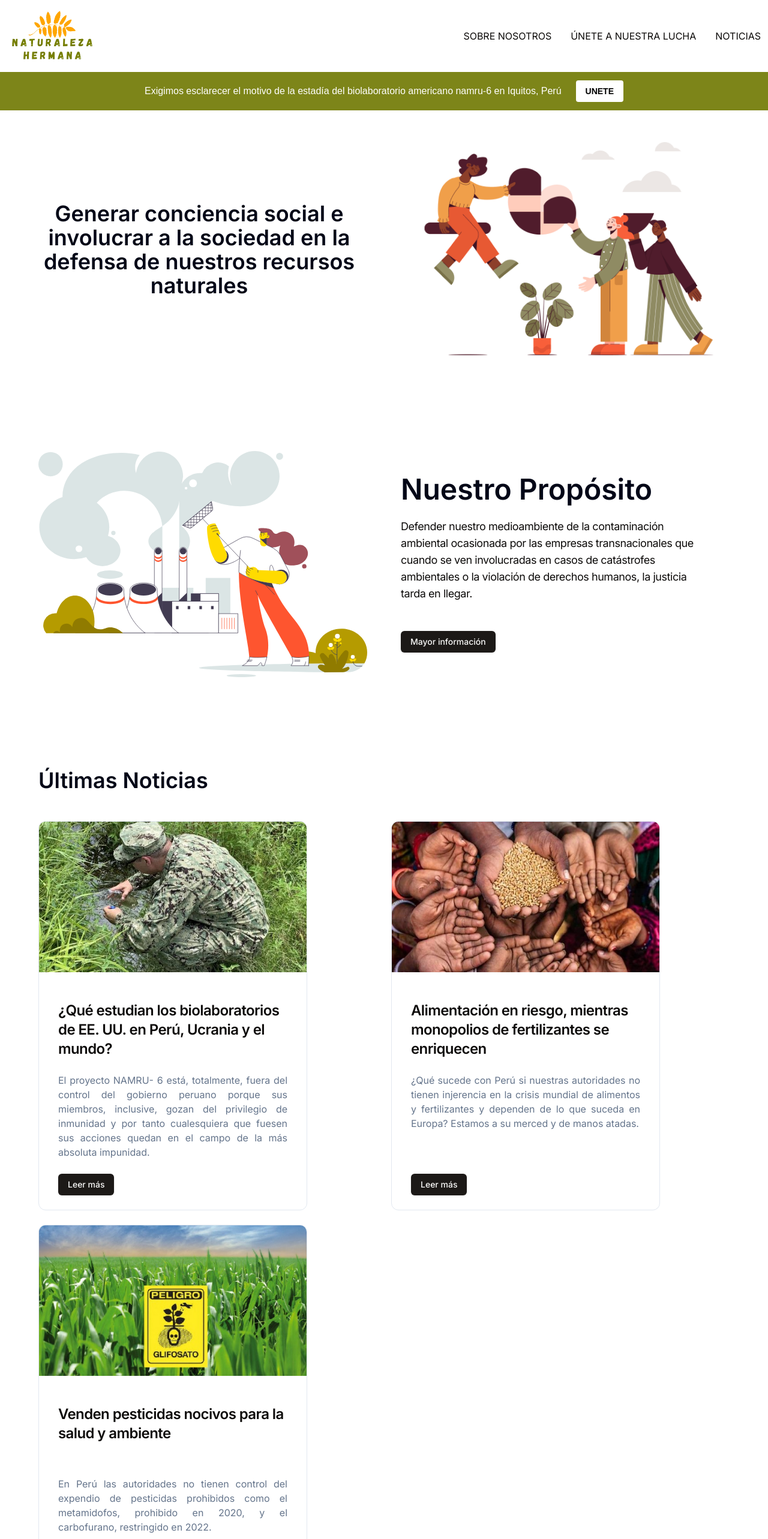
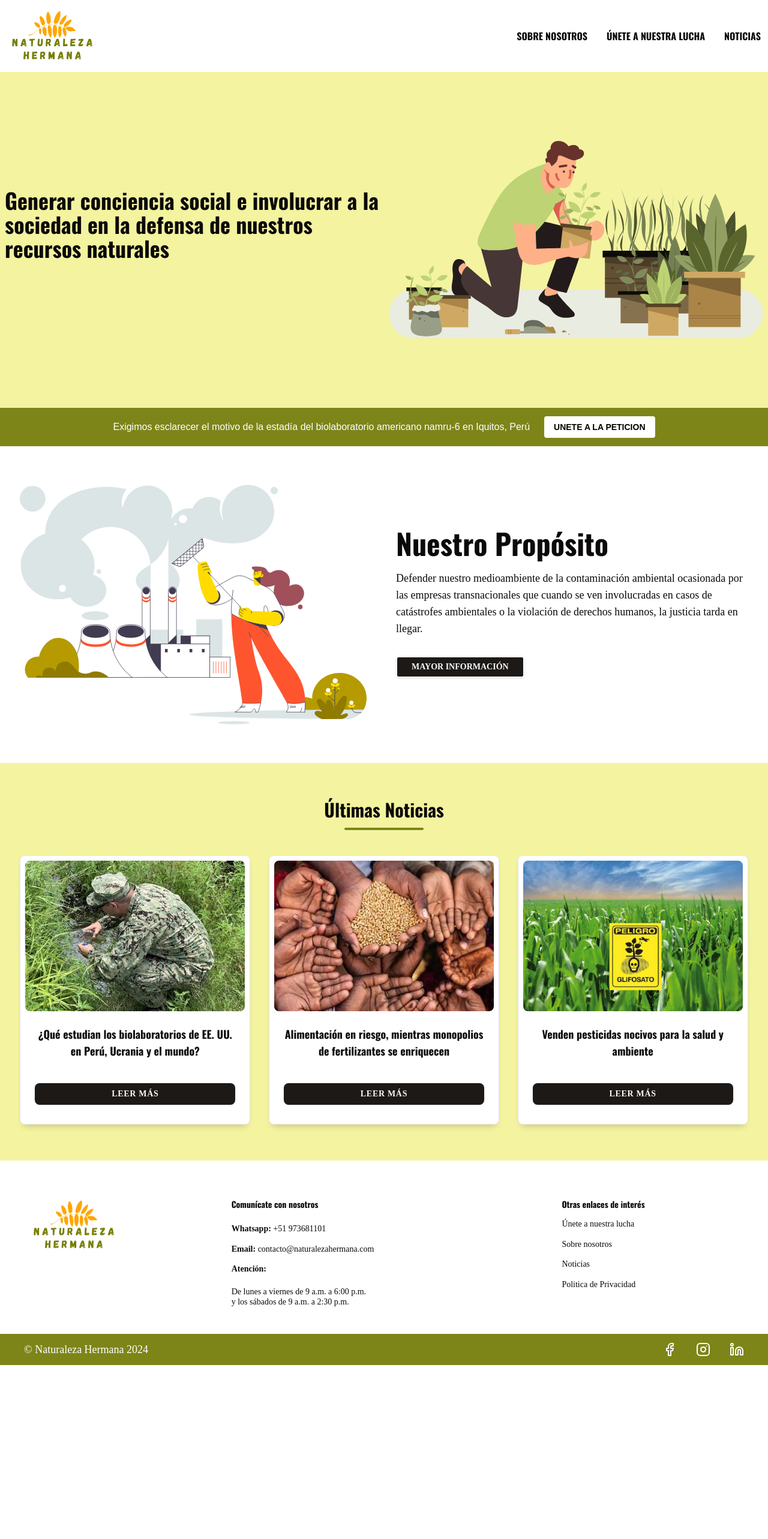
Before and after one commit to jonico22/naturaleza, a Next.js app: page / in a window 1280 px wide. Shown: the top 2566 px of the page at 60% size. After the commit the page ends 2276 px from the top, so only its background shows below. Built offline with nearby package versions, Linux system fonts and the light colour scheme.

Commit message:
feat: mejoras

```diff
--- a/src/app/layout.tsx
+++ b/src/app/layout.tsx
@@ -1,13 +1,27 @@
 import "@/styles/globals.css"
-
 import type { Metadata } from "next"
-import { Inter } from "next/font/google"
 import { siteConfig } from "@/config/site"
 import { cn } from "@/lib/utils"
 import {Header} from "@/components/header"
 import {Footer} from "@/components/footer"
+import Script from "next/script"
+import { Didact_Gothic  } from 'next/font/google'
+import localFont from 'next/font/local'
 
-const inter = Inter({ subsets: ["latin"] })
+export const oswald = localFont({
+  src :[
+      {
+        path: '../styles/Oswald-Bold.ttf',
+      }
+  ]
+})
+export const didact_gothic = Didact_Gothic({
+  subsets: ['latin'],
+  weight: '400',
+  variable: '--font-didact_gothic',
+})
+
+
 
 interface RootLayoutProps {
   children: React.ReactNode
@@ -67,21 +81,19 @@ export default function RootLayout({ children }: RootLayoutProps) {
         <link rel="icon" type="image/png" sizes="16x16" href="/favicon-16x16.png" />
         <link rel="manifest" href="/site.webmanifest" />
         <link rel="mask-icon" href="/safari-pinned-tab.svg" color="#5bbad5" />
-      <link rel="preconnect" href="https://fonts.googleapis.com" />
-      <link rel="preconnect" href="https://fonts.gstatic.com" />
-      <link href="https://fonts.googleapis.com/css2?family=Didact+Gothic&family=Oswald:wght@200..700&display=swap" rel="stylesheet" />
         <meta name="msapplication-TileColor" content="#da532c" />
         <meta name="theme-color" content="#ffffff" />
       </head>
       <body
         className={cn(
           "min-h-screen",
-          inter.className
         )}
       >
         <Header />
           {children}
           <Footer />
+          <div id="fb-root"></div>
+        <Script async defer crossOrigin="anonymous" src="https://connect.facebook.net/es_ES/sdk.js#xfbml=1&version=v19.0" nonce="KXYOdNDX"/>
       </body>
     </html>
   )
--- a/src/app/page.tsx
+++ b/src/app/page.tsx
@@ -4,8 +4,8 @@ import { Banner } from "@/components/banner";
 export default function Home() {
   return (
     <main className="flex min-h-screen flex-col items-center justify-between">
+      <Main/>
       <Banner />
-      <Main/>
       <Feature/>
       <Blog/>
     </main>
--- a/src/components/banner/banner.tsx
+++ b/src/components/banner/banner.tsx
@@ -4,7 +4,7 @@ export const Banner = () => {
         <p className="text-base">Exigimos esclarecer el motivo de la estadía del biolaboratorio americano namru-6 en Iquitos, Perú</p>
         <div className="max-sm:mt-4 sm:ml-6 flex gap-4">
             <button type="button" className="bg-white text-black font-semibold py-2 px-4 rounded text-sm hover:bg-slate-100">
-                UNETE
+                UNETE A LA PETICION
             </button>
 
         </div>
--- a/src/components/footer/footer.tsx
+++ b/src/components/footer/footer.tsx
@@ -1,23 +1,23 @@
 import { Button } from '@/components/ui/button';
 import { Separator } from "@/components/ui/separator"
 import { Facebook, Instagram,Linkedin } from "lucide-react"
-
+import { oswald } from '@/app/layout';
 function FooterColumnInfo() {
   return (
     <div className="flex flex-col">
-      <p className="mb-4 text-sm font-semibold leading-tight text-blue-950">
+      <p className={"mb-6 text-sm font-semibold leading-tight " + oswald.className}>
         Comunícate con nosotros
       </p>
       <div className="flex flex-col gap-4">
-        <a href="/" className="text-sm leading-tight text-slate-500">
-        Whatsapp: +51 973681101
+        <a href="/" className="text-sm leading-tight ">
+       <strong>Whatsapp:</strong>  +51 973681101
         </a>
-        <a href="/" className="text-sm leading-tight text-slate-500">
-        Email: contacto@naturalezahermana.com
+        <a href="/" className="text-sm leading-tight ">
+        <strong>Email:</strong>     contacto@naturalezahermana.com
 
         </a>
-        <a href="/" className="text-sm leading-tight text-slate-500">
-        Atención: <br/>
+        <a href="/" className="text-sm leading-tight ">
+       <strong className='block mb-5'> Atención: </strong>
         De lunes a viernes de 9 a.m. a 6:00 p.m. <br/>
         y los sábados de 9 a.m. a 2:30 p.m.
         </a>
@@ -29,20 +29,20 @@ function FooterColumnInfo() {
 function FooterColumn() {
   return (
     <div className="flex flex-col">
-      <p className="mb-4 text-sm font-semibold leading-tight text-blue-950">
+      <p className={"mb-4 text-sm font-semibold leading-tight " +  oswald.className}>
         Otras enlaces de interés
       </p>
       <div className="flex flex-col gap-4">
-        <a href="/unete-a-nuestra-lucha/estadia-del-biolaboratorio-americano-namru-6-en-iquitos-peru" className="text-sm leading-tight text-slate-500">
+        <a href="/unete-a-nuestra-lucha/estadia-del-biolaboratorio-americano-namru-6-en-iquitos-peru" className="text-sm leading-tight ">
         Únete a nuestra lucha
         </a>
-        <a href="/sobre-nosotros" className="text-sm leading-tight text-slate-500">
+        <a href="/sobre-nosotros" className="text-sm leading-tight ">
         Sobre nosotros
         </a>
-        <a href="/noticias" className="text-sm leading-tight text-slate-500">
+        <a href="/noticias" className="text-sm leading-tight ">
          Noticias
         </a>
-        <a href="/politica-de-privacidad" className="text-sm leading-tight text-slate-500">
+        <a href="/politica-de-privacidad" className="text-sm leading-tight ">
           Politica de Privacidad
         </a>
       </div>
@@ -52,7 +52,7 @@ function FooterColumn() {
 
 function Copyright() {
   return (
-    <p className="w-full text-xs text-slate-500">
+    <p className="w-full text-lg text-white">
       © Naturaleza Hermana 2024
     </p>
   );
@@ -61,8 +61,9 @@ function Copyright() {
 
 export const Footer = () => {
   return(
+    <>
     <div className="m-auto flex w-full max-w-screen-2xl flex-col gap-1 px-3 py-6 lg:px-12  mt-10">
-      <div className="mb-6 flex w-full flex-col gap-12 lg:mb-24 lg:flex-row lg:gap-20">
+      <div className="mb-6 flex w-full flex-col gap-12 lg:mb-5 lg:flex-row lg:gap-20">
         <div className="flex flex-col items-center gap-6 text-center lg:items-start lg:text-left 2xl:grow">
           <img src="/logo.png" alt="Naturela Hermana" width={150} />
         </div>
@@ -73,17 +74,20 @@ export const Footer = () => {
           <FooterColumn />
         </div>
       </div>
-      <Separator className="my-4" />
+    </div>
+    <div className='w-full bg-primaryNature px-10 py-7 md:py-3'>
       <div
-        className="flex w-full flex-col-reverse items-center gap-6 text-center lg:flex-row lg:items-center lg:gap-0 lg:text-left"
+        className="mx-auto max-w-screen-2xl flex  flex-col-reverse items-center gap-3 text-center lg:flex-row lg:items-center lg:gap-0 lg:text-left"
       >
         <Copyright />
-        <div className="flex gap-8">
+        <div className="flex gap-8 text-white">
           <Facebook />
           <Instagram />
           <Linkedin />
         </div>
       </div>
-    </div>
+      </div>
+    </>
+
   )
 }
--- a/src/components/header/header.tsx
+++ b/src/components/header/header.tsx
@@ -1,23 +1,26 @@
 import { Button } from '@/components/ui/button';
 import { HamburgerMenuIcon } from  "@radix-ui/react-icons";
 import Link from 'next/link'
+import { oswald } from '@/app/layout';
 
 export const Header = () => {
   return(
     <div className="m-auto flex size-full max-w-screen-2xl items-center justify-between px-3 py-4 2xl:px-12">
-      <div className="flex items-center justify-start gap-2 min-[375px]:gap-4 lg:gap-0">
-        <Button  size="icon" aria-label="Menu" className="lg:hidden">
-          <HamburgerMenuIcon className="stroke-inherit" />
-        </Button>
-        <Link href="/">
+      <div className="flex items-center justify-start gap-10 min-w-[95%] lg:min-w-max lg:gap-0">
+        <Link href="/" >
           <img src="/logo.png" alt="Naturela Hermana" width={150} />
         </Link>
+        <button id="toggle" className="lg:hidden ml-auto">
+          <svg className="w-7 h-7" fill="#000" viewBox="0 0 20 20" xmlns="http://www.w3.org/2000/svg">
+            <path fillRule="evenodd" d="M3 5a1 1 0 011-1h12a1 1 0 110 2H4a1 1 0 01-1-1zM3 10a1 1 0 011-1h12a1 1 0 110 2H4a1 1 0 01-1-1zM3 15a1 1 0 011-1h12a1 1 0 110 2H4a1 1 0 01-1-1z" clipRule="evenodd" />
+          </svg>
+        </button>
       </div>
-      <div className="hidden gap-10 md:flex">
+      <div className="hidden gap-8 md:flex">
         <div className="hidden gap-8 lg:flex">
-          <Link href="/sobre-nosotros"> SOBRE NOSOTROS</Link>
-          <Link href="/unete-a-nuestra-lucha/estadia-del-biolaboratorio-americano-namru-6-en-iquitos-peru">  ÚNETE A NUESTRA LUCHA</Link>
-          <Link href="/noticias"> NOTICIAS </Link>
+          <Link href="/sobre-nosotros" className={oswald.className}> SOBRE NOSOTROS</Link>
+          <Link href="/unete-a-nuestra-lucha/estadia-del-biolaboratorio-americano-namru-6-en-iquitos-peru" className={oswald.className}>  ÚNETE A NUESTRA LUCHA</Link>
+          <Link href="/noticias" className={oswald.className}> NOTICIAS </Link>
         </div>
 
       </div>
--- a/src/components/hero/Hero.tsx
+++ b/src/components/hero/Hero.tsx
@@ -1,14 +1,14 @@
 import './styles.css'
-
+import { oswald } from '@/app/layout'
 type PropsHero = {
   title:string,
   style?:string
 }
 export const Hero = ({title,style='lg:h-[20vh]'}:PropsHero)=>{
   return(
-    <div className="bg  px-6 sm:py-20 py-10 font-[sans-serif] ">
+    <div className="bg px-6 sm:py-20 py-10 ">
       <div className= {"max-w-screen-xl mx-auto text-center text-black flex items-center justify-center h-[30vh]" + style} >
-        <h1 className="text-5xl max-sm:text-3xl font-extrabold leading-tight">{title}</h1>
+        <h1 className={"text-5xl max-sm:text-3xl  font-bold "+ oswald.className}>{title}</h1>
       </div>
     </div>
   )
--- a/src/components/home/blog/blog.tsx
+++ b/src/components/home/blog/blog.tsx
@@ -1,55 +1,25 @@
 import { Button } from '@/components/ui/button';
-function PostImageCard({ src, className }:any) {
-  return (
-    <div className="flex max-w-[600px] flex-col items-start gap-6 overflow-hidden">
-      <div
-        className="flex h-[280px] w-full items-center justify-center overflow-hidden rounded-3xl bg-slate-100 md:h-[310px] center"
-      >
-        <img src={src} alt="" className={className} />
-      </div>
-      <div className="flex flex-col items-start gap-3">
-        <div className="flex flex-col gap-2">
-          <h3 className="text-2xl font-semibold">
-            Blog Post Heading
-          </h3>
-        </div>
-        <Button >
-        Ver más
-      </Button>
-      </div>
-    </div>
-  );
-};
+import { oswald } from '@/app/layout';
 
 function BgCard({name,nameImage,description}:any) {
   return (
-    <div className="flex max-w-md flex-col items-start gap-6 overflow-hidden rounded-xl border border-slate-200">
-      <div
-        className={"flex w-full items-center justify-center bg-[url(https://tailframes.com/images/squares-bg.webp')] bg-cover bg-center bg-no-repeat "}
-      >
-        <img src={nameImage} alt="list" height={251} style={{height:'251px', width:'100%', objectFit:'cover'}}/>
-      </div>
-      <div className="flex flex-col items-start gap-4 px-4 py-6 md:gap-6 md:px-8">
-        <p className="text-2xl font-semibold tracking-tight" style={{minHeight:'96px'}}>
-          {name}
-        </p>
-        <p className="text-base text-slate-500" style={{textAlign:'justify', minHeight:'144px'}}>
-          {description}
-        </p>
-        <Button> Leer más </Button>
-      </div>
+    <div className="bg-white shadow-[0_8px_12px_-6px_rgba(0,0,0,0.2)] border p-2 w-full max-w-sm rounded-lg  overflow-hidden mx-auto mt-4">
+    <img src={nameImage} className="w-full rounded-lg object-cover" style={{height:'251px', width:'100%'}} />
+    <div className="px-4 my-6 text-center">
+      <h3 className={"text-lg font-semibold " + oswald.className}>{name}</h3>
+        <Button className={'px-6 py-2 w-full mt-10 rounded-lg text-sm tracking-wider font-semibold '} > LEER MÁS </Button>
     </div>
+  </div>
   );
 };
 export const Blog = () => {
   return(
-    <section className="m-auto flex w-full max-w-screen-2xl flex-col gap-12 px-6 py-12 md:px-16">
-    <div className="flex justify-between">
-      <h3 className="text-4xl font-semibold text-slate-950">
-        Últimas Noticias
-      </h3>
-    </div>
-    <div className="grid w-full grid-flow-row justify-items-start gap-x-0 gap-y-6 md:gap-6 lg:grid-cols-2 2xl:grid-cols-3">
+    <section className="bg-secondNature w-full py-5 px-5 mt-10">
+        <div className="text-center mt-10">
+          <h2 className={"text-3xl font-extrabold inline-block relative after:absolute after:w-4/6 after:h-1 after:left-0 after:right-0 after:-bottom-4 after:mx-auto after:bg-primaryNature after:rounded-full " + oswald.className}>Últimas Noticias</h2>
+        </div>
+
+    <div className="mb-10 grid grid-cols-1 md:grid-cols-2 lg:grid-cols-3 gap-1 mt-10 max-md:max-w-lg mx-auto max-w-7xl">
         <BgCard name={'¿Qué estudian los biolaboratorios de EE. UU. en Perú, Ucrania y el mundo?'}
         nameImage={'/blog1.jpeg'} description={' El proyecto NAMRU- 6 está, totalmente, fuera del control del gobierno peruano porque sus miembros, inclusive, gozan del privilegio de inmunidad y por tanto cualesquiera que fuesen sus acciones quedan en el campo de la más absoluta impunidad.'}/>
         <BgCard name={'Alimentación en riesgo, mientras monopolios de fertilizantes se enriquecen'}
--- a/src/components/home/feature/feature.tsx
+++ b/src/components/home/feature/feature.tsx
@@ -1,33 +1,22 @@
 import { Button } from '@/components/ui/button';
+import { oswald } from '@/app/layout';
 export const Feature = () => {
   return(
     <section
-      className="m-auto grid w-full max-w-screen-2xl grid-flow-row flex-wrap items-center gap-x-0 gap-y-6 px-3
-      py-6 text-center md:gap-x-14 md:px-16 md:py-14 lg:grid-cols-2 lg:text-start "
+      className="w-full px-6 py-6"
       >
-      <div
-        className="flex w-full max-w-2xl items-center justify-center justify-self-end rounded-2xl  md:py-12"
-      >
-        <img
-          src="/feature2.svg"
-          alt=""
-        />
-      </div>
-      <div className="flex flex-col gap-6 justify-self-start md:gap-12">
-        <div className="flex max-w-lg flex-col gap-6">
-          <h3 className="text-3xl font-semibold text-slate-950 md:text-5xl">
-          Nuestro Propósito
-          </h3>
-          <h4 className="text-lg font-normal tracking-tight">
-             Defender nuestro medioambiente de la contaminación ambiental ocasionada por las empresas transnacionales que cuando se ven involucradas en casos de catástrofes ambientales o la violación de derechos humanos, la justicia tarda en llegar.
-          </h4>
+
+      <div className="grid md:grid-cols-2 items-center gap-10 max-w-7xl max-md:max-w-md mx-auto mt-10">
+        <div className="md:h-[400px]">
+          <img src="/feature2.svg" className="w-full h-full object-contain" />
         </div>
-        <div>
-          <Button>
-           Mayor información
-          </Button>
+        <div className="max-md:text-center">
+          <h3 className={"md:text-5xl text-3xl md:leading-10 font-bold " + oswald.className}> Nuestro Propósito</h3>
+          <p className="mt-6 text-lg"> Defender nuestro medioambiente de la contaminación ambiental ocasionada por las empresas transnacionales que cuando se ven involucradas en casos de catástrofes ambientales o la violación de derechos humanos, la justicia tarda en llegar.</p>
+          <Button type="button" className="px-6 py-2 mt-8 font-semibold rounded text-sm outline-none border-2 border-white">MAYOR INFORMACIÓN</Button>
         </div>
       </div>
+
     </section>
   )
 }
--- a/src/components/home/main/main.tsx
+++ b/src/components/home/main/main.tsx
@@ -1,21 +1,17 @@
+import { oswald } from "@/app/layout"
 export const Main = () => {
   return(
     <section
-      className="flex size-full items-start justify-center bg-cover bg-center bg-no-repeat"
->
-      <div
-        className="flex max-w-screen-2xl flex-1 grow flex-col-reverse items-start justify-start gap-12 px-3 md:px-12 xl:flex-row"
-      >
-        <div className="lx:px-36 mb-0 flex flex-1 ">
-          <div className="flex  flex-col gap-6 items-center justify-center w-full" style={{height:'58vh'}}>
-            <h3 className="text-2xl font-semibold text-slate-950 lg:text-4xl" style={{textAlign:'center'}}>
-            Generar conciencia social e involucrar a la sociedad en la defensa de nuestros recursos naturales
-            </h3>
-          </div>
+      className="w-full bg-secondNature pb-10" style={{minHeight:'58vh'}}>
 
+      <div className="grid md:grid-cols-2 items-center md:gap-4 gap-8  max-w-7xl max-md:max-w-md mx-auto px-2 py-2" >
+        <div className="max-md:order-1 max-md:text-center mb-3" >
+          <h3 className={"text-3xl font-bold lg:text-4xl " + oswald.className} >
+                  Generar conciencia social e involucrar a la sociedad en la defensa de nuestros recursos naturales
+          </h3>
         </div>
-        <div className="relative flex flex-1 flex-col w-full items-center justify-center" style={{minHeight:'58vh'}}>
-           <img src="/main.png" alt="main" />
+        <div className="md:h-[58vh]  mt-10" >
+           <img src="/img-main.svg" alt="main" className="w-full h-full md:object-contain"/>
         </div>
       </div>
     </section>
--- a/src/styles/globals.css
+++ b/src/styles/globals.css
@@ -74,3 +74,7 @@
     @apply bg-background text-foreground;
   }
 }
+
+html {
+  @apply font-didact;
+}
--- a/tailwind.config.ts
+++ b/tailwind.config.ts
@@ -54,8 +54,6 @@ const config = {
         },
         primaryNature: '#7d8519',
         secondNature:'#f3f3a0',
-        primaryFontFamily: 'Oswald, sans-serif',
-        secondFontFamily: 'Didact Gothic, sans-serif',
       },
       borderRadius: {
         lg: "var(--radius)",
@@ -76,6 +74,9 @@ const config = {
         "accordion-down": "accordion-down 0.2s ease-out",
         "accordion-up": "accordion-up 0.2s ease-out",
       },
+      fontFamily: {
+        didact: ['var(--font-didact_gothic)'],
+      },
     },
   },
   plugins: [require("tailwindcss-animate")],
```
Also changed, not shown: src/app/gracias-por-firmar-peticion/page.tsx (added, +23 -0 lines), public/img-main.svg (added), src/styles/Oswald-Bold.ttf (added). Lines whose indentation alone changed are shown as unchanged.
